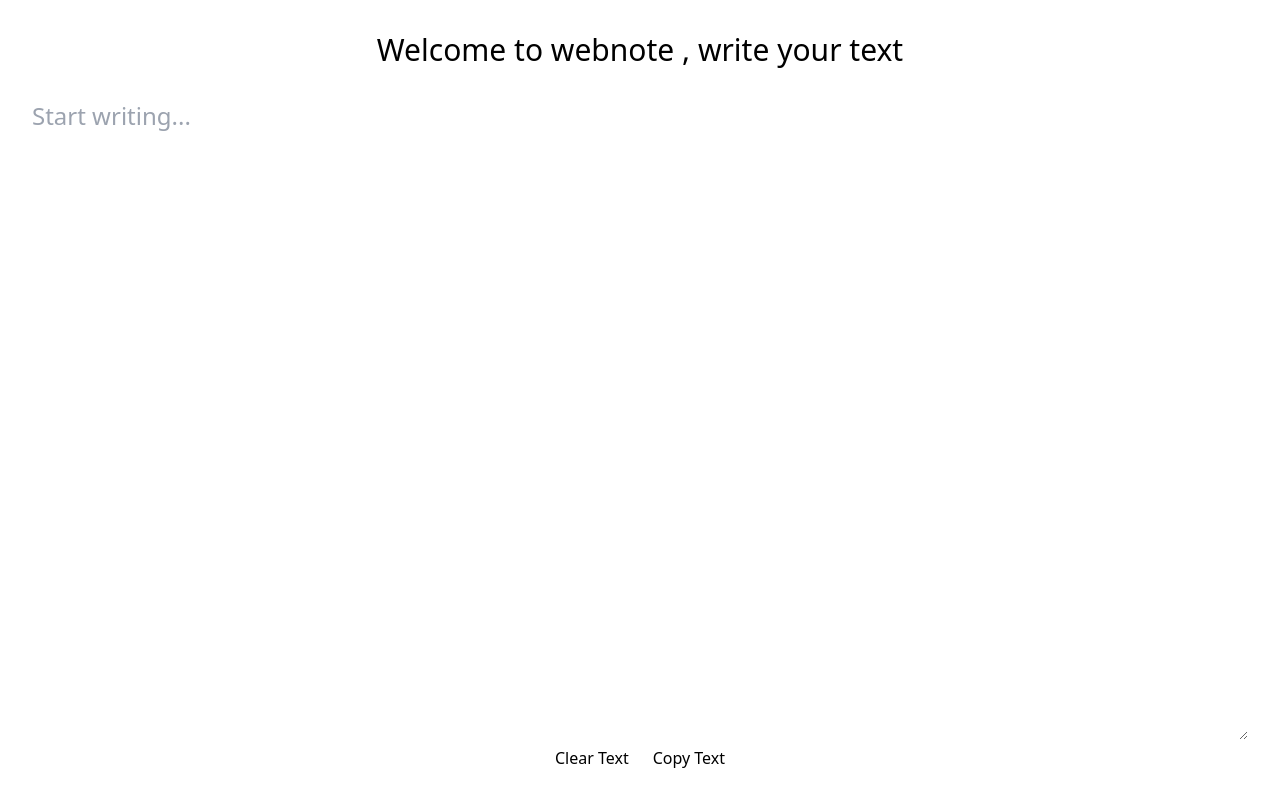
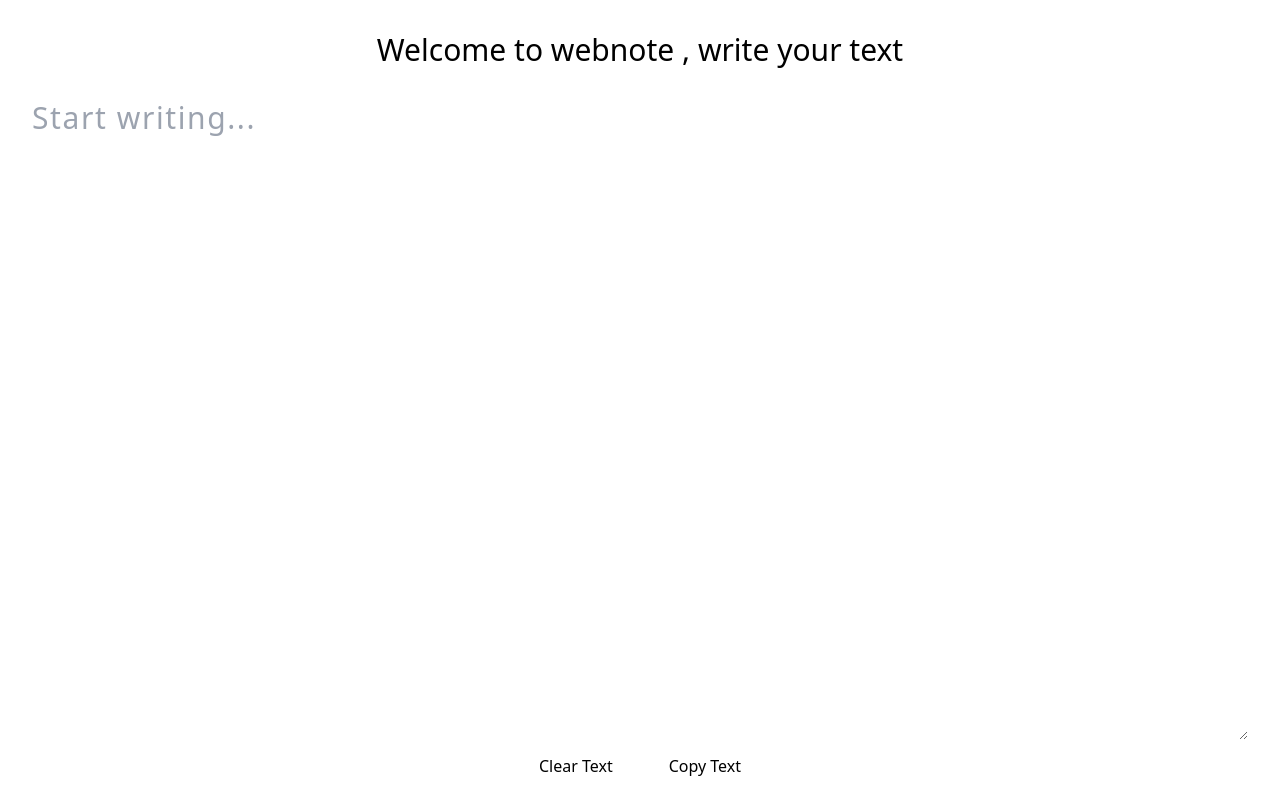
Before and after one commit to kaziabulhasib/webnote, a React (Vite) app: page / in a window 1280 px wide. Built offline with nearby package versions, Linux system fonts and the light colour scheme.

Commit message:
alert on text copy

```diff
--- a/package.json
+++ b/package.json
@@ -11,7 +11,8 @@
   },
   "dependencies": {
     "react": "^18.3.1",
-    "react-dom": "^18.3.1"
+    "react-dom": "^18.3.1",
+    "react-hot-toast": "^2.4.1"
   },
   "devDependencies": {
     "@eslint/js": "^9.9.0",
--- a/src/App.jsx
+++ b/src/App.jsx
@@ -1,6 +1,7 @@
 import { useState, useEffect } from "react";
 // import "./App.css";
 import "./index.css";
+import toast from "react-hot-toast";
 
 function App() {
   const [text, setText] = useState("");
@@ -22,7 +23,7 @@
     navigator.clipboard
       .writeText(text)
       .then(() => {
-        // alert("Text copied to clipboard!");
+        toast.success("text copied");
       })
       .catch((error) => {
         console.error("Error copying text: ", error);
@@ -38,17 +39,25 @@
       <h1 className=' text-center text-3xl my-8'>
         Welcome to webnote , write your text
       </h1>
-      <div className='container mx-auto  px-8'>
+      <div className='container mx-auto  px-8 tracking-widest'>
         <textarea
-          className='w-full h-[80vh] outline-none text-2xl bg-none '
+          className='w-full h-[80vh] outline-none text-3xl bg-none '
           value={text}
           onChange={handleTextChange}
           placeholder='Start writing...'
         />
       </div>
       <div className='flex justify-center gap-6 '>
-        <button onClick={clearText}>Clear Text</button>
-        <button onClick={copyText}>Copy Text</button>
+        <button
+          className='hover:bg-gray-100 px-4 py-2 rounded-lg'
+          onClick={clearText}>
+          Clear Text
+        </button>
+        <button
+          className='hover:bg-gray-100 px-4 py-2 rounded-lg'
+          onClick={copyText}>
+          Copy Text
+        </button>
       </div>
     </div>
   );
--- a/src/main.jsx
+++ b/src/main.jsx
@@ -1,10 +1,12 @@
-import { StrictMode } from 'react'
-import { createRoot } from 'react-dom/client'
-import App from './App.jsx'
-import './index.css'
+import { StrictMode } from "react";
+import { createRoot } from "react-dom/client";
+import App from "./App.jsx";
+import "./index.css";
+import { Toaster } from "react-hot-toast";
 
-createRoot(document.getElementById('root')).render(
+createRoot(document.getElementById("root")).render(
   <StrictMode>
     <App />
-  </StrictMode>,
-)
+    <Toaster />
+  </StrictMode>
+);
```
Also changed, not shown: 1 other file (tests, documents, lock files or other folders).
